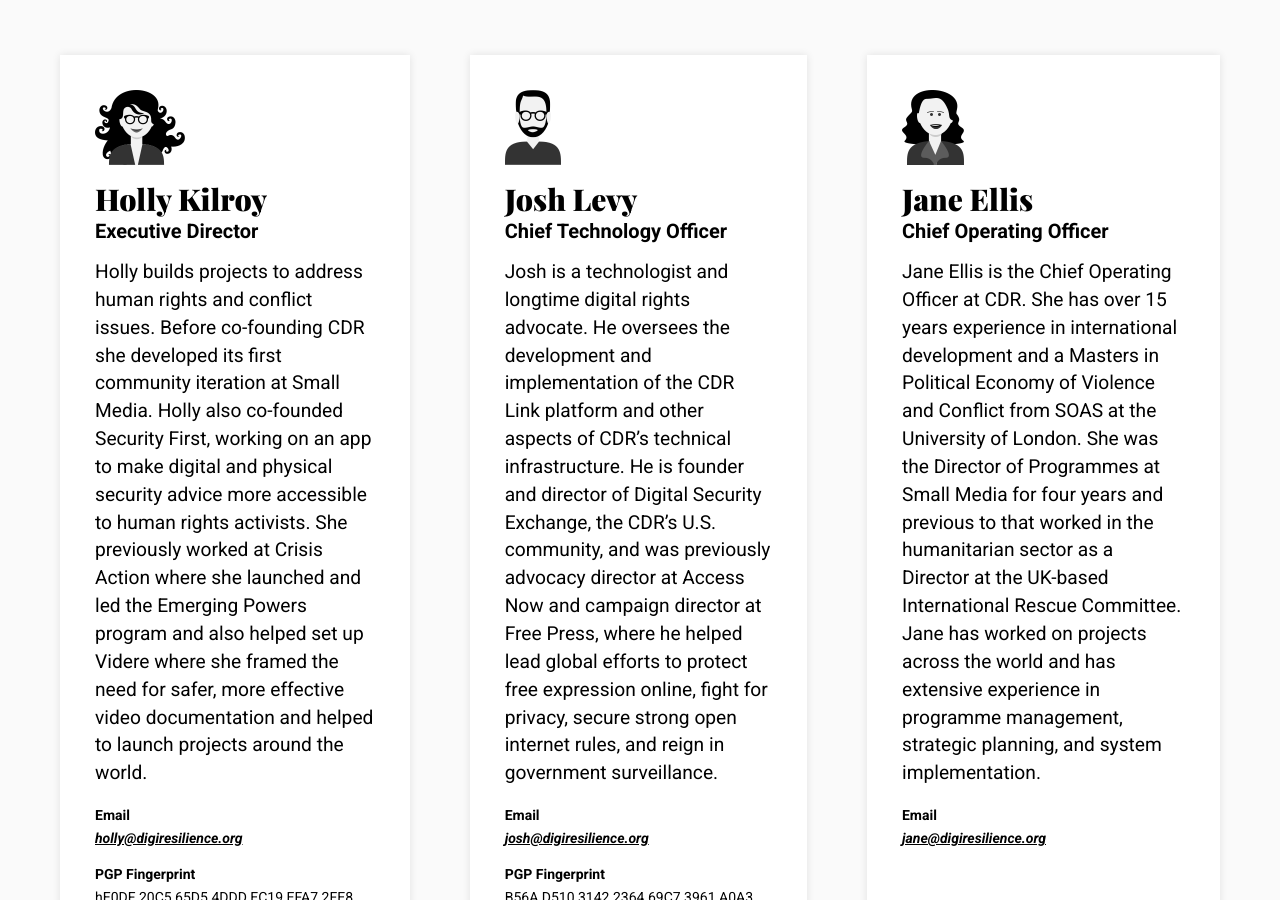
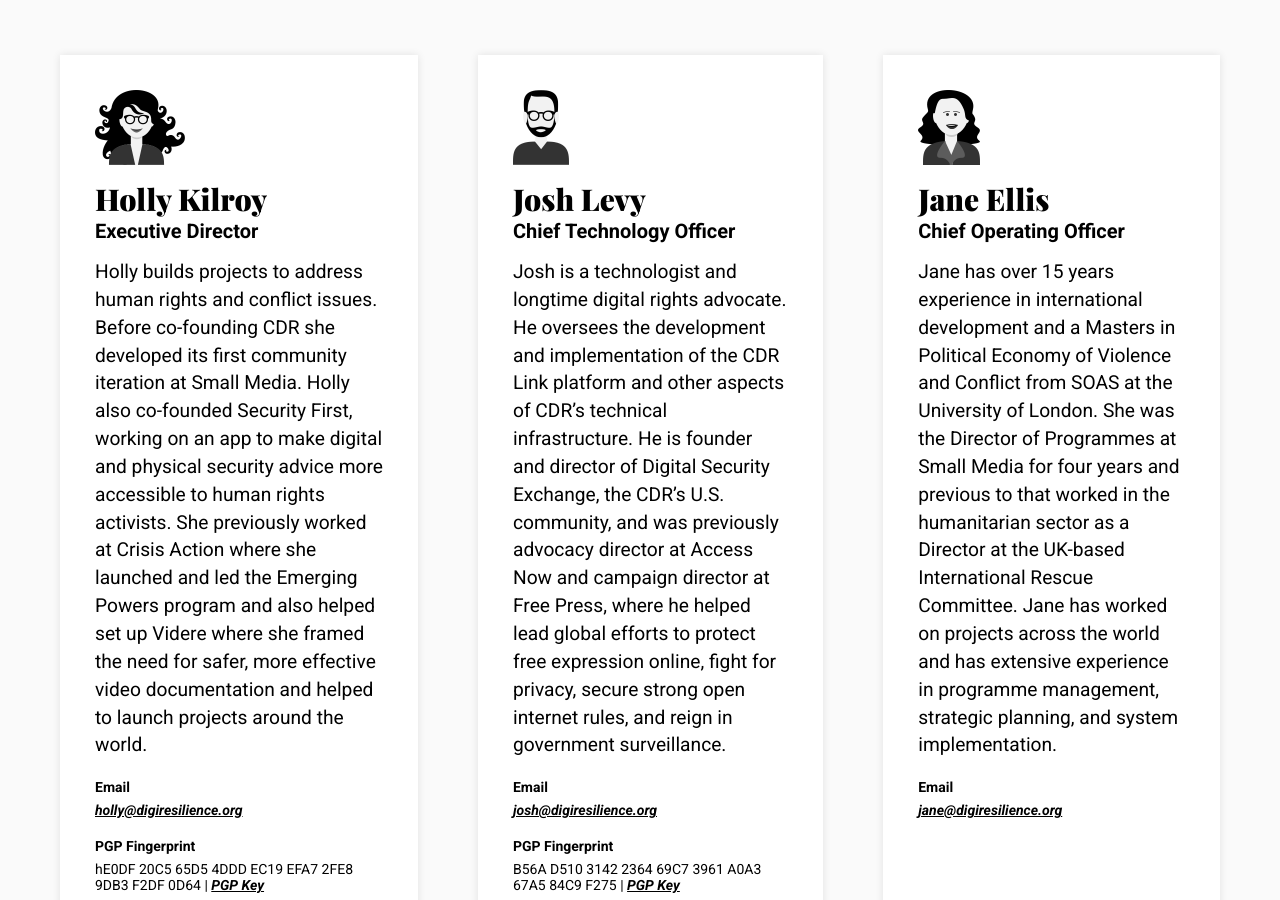
Before and after one commit to redaranj/landing, a Jekyll site: the page built from index.md, in a window 1280 px wide and 900 px high, scrolled down 1706 px. Built offline with Jekyll 4.4.1, drawn with Linux system fonts in a browser that asks for light colours.

Commit message:
staff updates

```diff
--- a/index.md
+++ b/index.md
@@ -110,7 +110,7 @@
 							</hgroup>
 						</div>
 
-						<p>Jane Ellis is the Chief Operating Officer at CDR. She has over 15 years experience in international development and a Masters in Political Economy of Violence and Conflict from SOAS at the University of London. She was the Director of Programmes at Small Media for four years and previous to that worked in the humanitarian sector as a Director at the UK-based International Rescue Committee. Jane has worked on projects across the world and has extensive experience in programme management, strategic planning, and system implementation.</p>
+						<p>Jane has over 15 years experience in international development and a Masters in Political Economy of Violence and Conflict from SOAS at the University of London. She was the Director of Programmes at Small Media for four years and previous to that worked in the humanitarian sector as a Director at the UK-based International Rescue Committee. Jane has worked on projects across the world and has extensive experience in programme management, strategic planning, and system implementation.</p>
 
 						<dl class="profile--details">
 							<dt>Email</dt>
```
